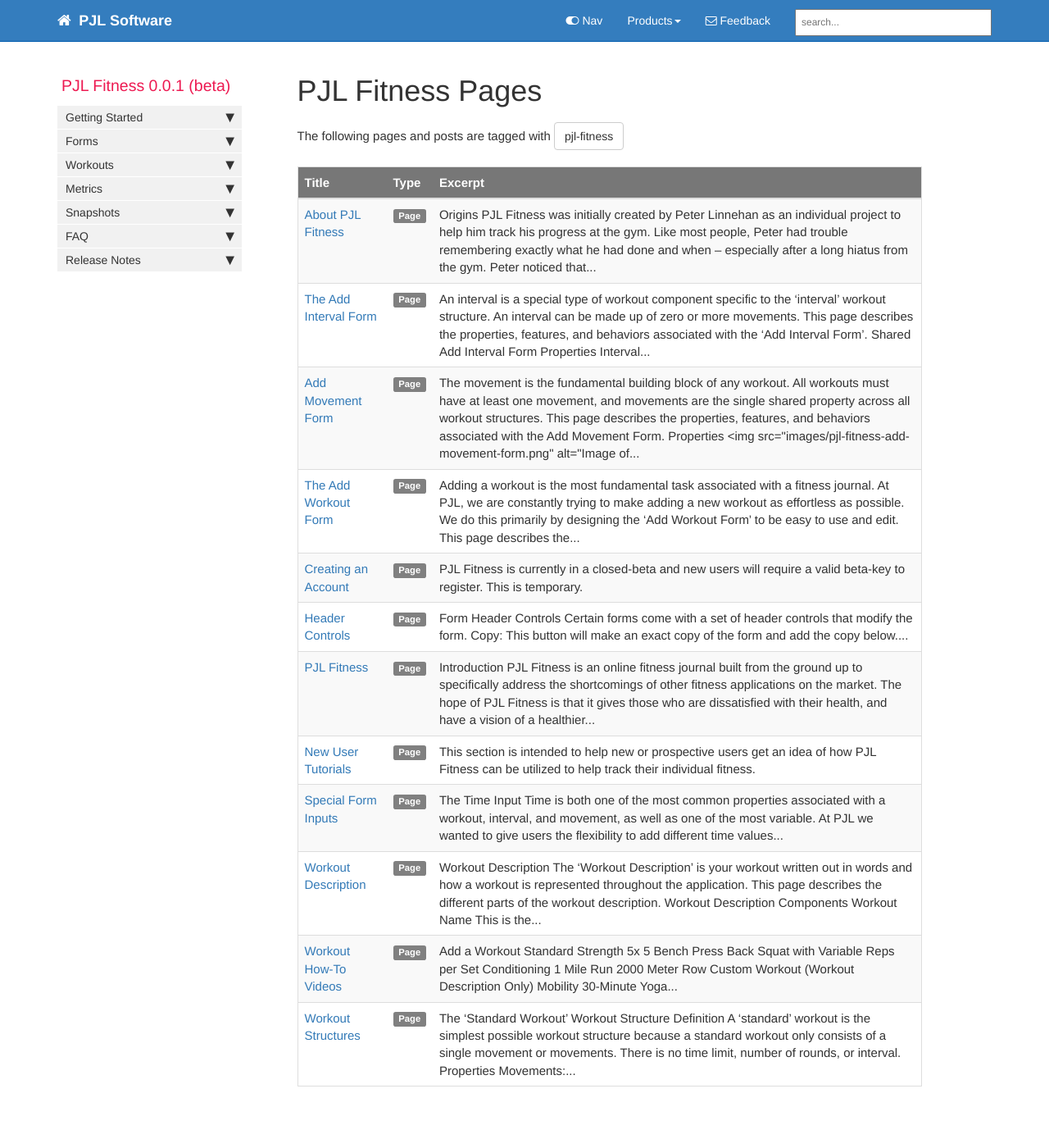
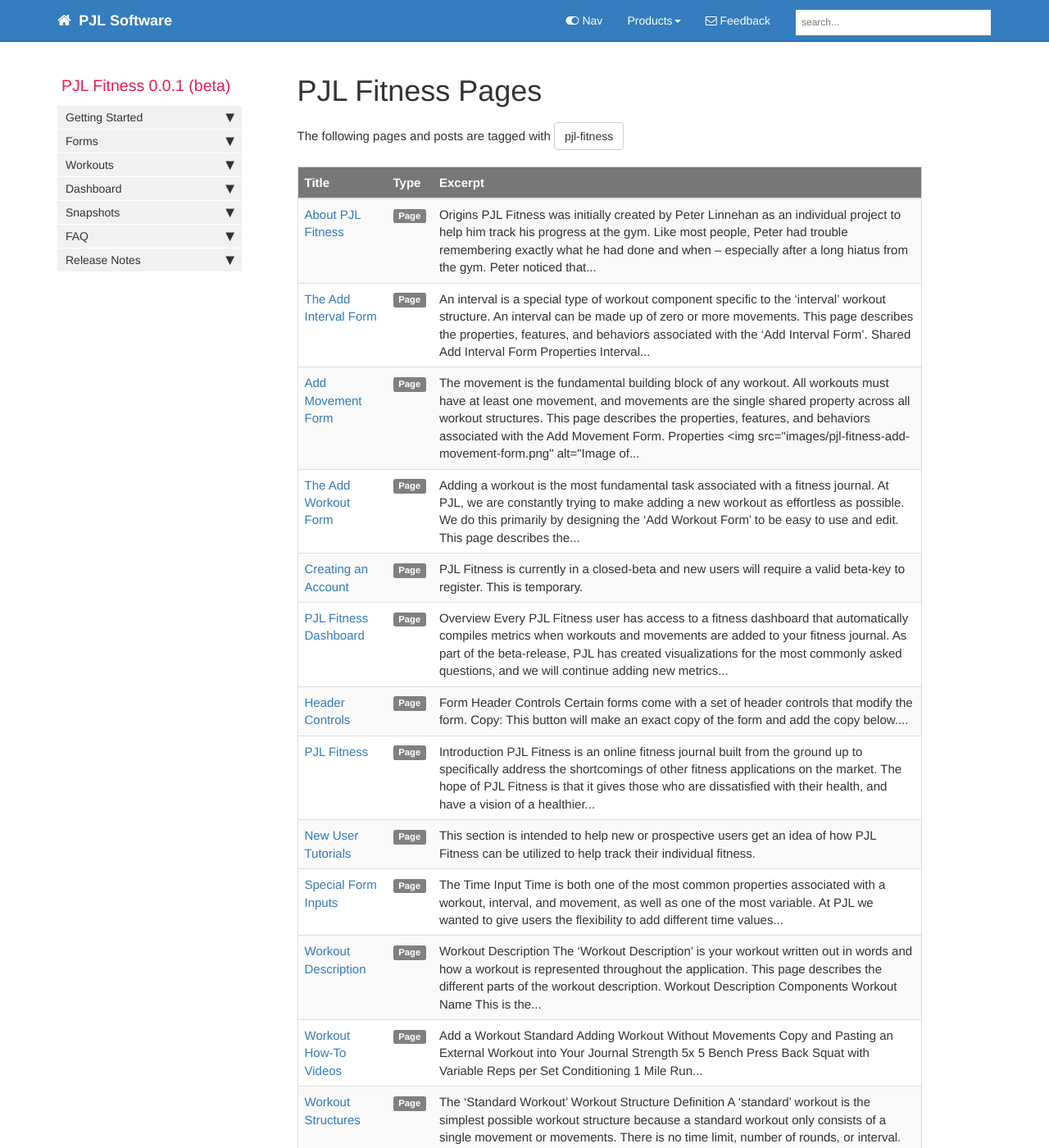
Before and after one commit to pjlinn/pjlinn.github.io, a Jekyll site: the page built from pages/tags/tag_pjl-fitness.md, in a window 1280 px wide and 1400 px high. Shown: the whole window at 82% size. Built offline with Jekyll 4.4.1, drawn with Linux system fonts in a browser that asks for light colours; comment, search, counter and statistics services are not loaded; part of the change alters nothing that is shown.

Commit message:
add new documentation for the dashboard
also add a new copy/paste video link

```diff
--- a/_data/sidebars/pjl-fitness-sidebar.yml
+++ b/_data/sidebars/pjl-fitness-sidebar.yml
@@ -66,11 +66,11 @@ entries:
             url: /pjl-fitness-workout-how-to-videos.html
             output: web, pdf
 
-      - title: Metrics
+      - title: Dashboard
         output: web, pdf
         folderitems:
-          - title: Metrics
-            url: /pjl-fitness-metrics.html
+          - title: Dashboard Visualizations Overview
+            url: /pjl-fitness-dashboard-landing-page.html
             output: web, pdf
 
       - title: Snapshots
--- /dev/null
+++ b/pages/pjl-fitness/pjl-fitness-dashboard-landing-page.md
@@ -0,0 +1,146 @@
+---
+title: PJL Fitness Dashboard
+keywords: pjl-fitness
+# summary: ''
+sidebar: pjl-fitness-sidebar
+tags: [pjl-fitness]
+permalink: pjl-fitness-dashboard-landing-page.html
+folder: pjl-fitness
+toc: true
+---
+
+## Overview
+
+Every PJL Fitness user has access to a fitness dashboard that automatically compiles metrics when [workouts](pjl-fitness-add-workout-form) and [movements](pjl-fitness-add-movement-form) are added to your fitness journal. As part of the beta-release, PJL has created visualizations for the most commonly asked questions, and we will continue adding new metrics and functionality as PJL Fitness matures. This page describes the metrics, features, and behaviors associated with the user dashboard.
+
+### Access
+
+Users can access the metrics by clicking the ‘Dashboard’ link in the application sidebar, or by [navigating directly to the dashboard](https://fitness.pjlindustries.com/#/movement-dashboard) if you have an account and are logged in.
+
+![Image of Dashboard Link in Sidebar](images/pjl-fitness-dashboard-link-in-sidebar.png)
+
+## Metrics
+
+### Current Workout Streak
+
+![Image of Current Workout Streak Panel](images/pjl-fitness-dashboard-current-workout-streak-panel.png)
+
+The ‘Current Workout Streak’ metric keeps track of the number of consecutive days you’ve logged a workout as of either the day you view it or the previous day (whichever is greater).
+
+For example, when you create your account you’ll have zero logged workouts and your current workout streak will be zero; however after you add your first workout, your current workout streak will be one. If you add a workout the following day, your current workout streak will be two, but if you don’t, it will reset back to zero until you add your next workout.
+
+Note that the current workout streak is not affected by the [dashboard timespan](pjl-fitness-dashboard-landing-page.html#timespan) selection.
+
+#### Behaviors
+
+All workouts are created equally in the eyes of this metric. The only criterion for a workout to be counted is that it is logged with the appropriate date.
+
+This means that a mobility workout such as a yoga class, or active recovery workout such as a swim are counted the same as a high-intensity workout.
+
+#### Intention
+
+The intention of the current workout streak metric is twofold:
+
+1. **User Motivation** - Streaks are inherently motivating. Knowing how well you’re doing provides an added incentive to continue. Unfortunately most people forget how many days in a row they’ve done something after only a few days. This metric remembers for you, ensuring you get credit for everything you’ve done provides you an accomplishment you should be proud of.
+
+2. **Enforces Exercise as a Conscious Effort**: Because all types of logged workouts count equally (i.e. mobility, low-intensity, recovery, high-intensity, etc.). Users can keep streaks active without spending hours at a gym or attending a high-intensity class. This cultivates a more reasonable and sustainable approach to health and wellness that is predicated more on movement than effort.
+
+### Workout Logged
+
+![Image of Workouts Logged Panel](images/pjl-fitness-dashboard-workouts-logged-panel.png)
+
+The ‘Workouts Logged’ metric keeps track of the cumulative number of workouts logged over a designated [timespan](pjl-fitness-dashboard-landing-page.html#timespan). Each individual logged workout is counted irrespective of whether or not additional workouts were logged that day. Therefore a day with three logged workouts would contribute three workouts to this metric.
+
+#### Behaviors
+
+All workouts are created equally in the eyes of this metric. The only criterion for a workout to be counted is that it is logged with the appropriate date.
+
+#### Intention
+
+**User Motivation** - It’s almost impossible to keep track of how many workouts were performed in a month much less in the past six months. This is an important metric to track, however, because most people get a feeling of accomplishment from seeing how much work they’ve put in. PJL will do this tracking for you and make sure you can check at any time.
+
+### Max Workout Streak
+
+![Image of Max Workout Streak](images/pjl-fitness-dashboard-max-workout-streak.png)
+
+The ‘Max Workout Streak’ metric keeps track of the maximum number of consecutive days you’ve logged a workout over a designated [timespan](pjl-fitness-dashboard-landing-page.html#timespan). If your [current workout streak](pjl-fitness-dashboard-landing-page.html#current-workout-streak) is also your max streak, these metrics will be equal.
+
+#### Behaviors
+
+The max workout streak is equivalent to the max current workout streak over the selected timespan. This means that the current workout streak will be less than or equal to the max workout streak, but never larger.
+
+#### Intention
+
+**User Motivation** - The max workout streak provides a benchmark goal for users to try and meet or exceed.
+
+**User Validation** - The max workout streak provides users validation for their previous accomplishments.
+
+### Workout Distribution
+
+![Image of Workout Distribution](images/pjl-fitness-dashboard-workout-distribution.png)
+
+The ‘Workout Distribution’ visualization is a pie chart that aggregates the [type of workout](pjl-fitness-add-workout-form.html#workout-info) performed of a selected [timespan](pjl-fitness-dashboard-landing-page.html#timespan).
+
+#### Behaviors
+
+Users can click or hover over a slice of the pie chart to see how many workouts are in that chunk and what percentage of the total that chunk represents. The sum of each chunk will equal the [workouts logged](pjl-fitness-dashboard-landing-page.html#workout-logged) metric.
+
+#### Intention
+
+The intention of this visualization is to give users a quick birds-eye view of the types of workouts they have done over the selected time period.
+
+### Workouts per Week
+
+![Image of Workouts per Week](images/pjl-fitness-dashboard-workouts-per-week.png)
+
+The ‘Workouts per Week’ visualization is a bar chart that aggregates the number of workouts performed in a given week over the selected [timespan](pjl-fitness-dashboard-landing-page.html#timespan).
+
+#### Behaviors
+
+Users can click a bar, or hover, to see the exact number of workouts for that week. Note that if a week has zero workouts, it will not be shown. The sum of each bar will equal the [workouts logged](pjl-fitness-dashboard-landing-page.html#workout-logged) metric.
+
+#### Intention
+
+The intention of this visualization is to give users a quick overview of how their workouts are distributed across weeks.
+
+### Movement Progress
+
+![Image of Movement Progress](images/pjl-fitness-dashboard-movement-progress.png)
+
+The ‘Movement Progress’ visualization allows users to track the weights used for a particular movement across logged workouts. Note that the selected time span does not affect this visualization; the entire workout history is searched.
+
+**Please note that this visualization will only chart weight.** If a movement does not have a weight associated with it, nothing will be shown. There are plans to support tracking movement progress in other ways than weight, but weight is the only supported movement property at this time.
+
+#### Behaviors
+
+Although anything can be typed into the movement name input, the movement name input comes with a typeahead search to help select a valid movement to graph. The search matches against all possible movements regardless of whether the movement has a weight associated with it. Therefore if you type in ‘swi’, select ‘swim’, and click ‘Graph Progress’, the results will likely be blank because most people do not swim with weights.
+
+#### Intention
+
+Many users like to see their progress in terms of being able to handle increased weight across movements. This visualization gives users an easy way to see their strength progress over time.
+
+### Workout Progress
+
+![Image of Workout Progress](images/pjl-fitness-dashboard-workout-progress.png)
+
+The ‘Workout Progress’ visualization allows users to track the workout results over time. Note that the selected time span does not affect this visualization; the entire workout history is searched.
+
+#### Behaviors
+
+Although anything can be typed into the workout name input, the workout name input comes with a typeahead search to help select a valid workout name. The search matches against all existing workout names associated with a user’s logged workouts. The resulting table will show workout scores associated with that workout if any have been provided.
+
+Users can click the workout date value in the table to open the specific workout.
+
+#### Intention
+
+The intention of this visualization is to easily track workout progress over time. A common way to benchmark progress is to redo a workout and compare the results. This table allows you to do that easily.
+
+## Features
+
+### Timespan
+
+![Image of Workout Dashboard Timespan](images/pjl-fitness-dashboard-timespan.png)
+
+The workout dashboard timespan component allows users to quickly update the time period used to aggregate certain metrics. By clicking a different timespan, the applicable metric will update with the data for that particular period.
+
+{% include links.html %}
--- a/pages/pjl-fitness/pjl-fitness-workout-how-to-videos.md
+++ b/pages/pjl-fitness/pjl-fitness-workout-how-to-videos.md
@@ -11,6 +11,10 @@ folder: pjl-fitness
 ## Add a Workout
 
 ### Standard
+
+#### Adding Workout Without Movements
+
+[Copy and Pasting an External Workout into Your Journal](https://youtu.be/Zsdhcv_9kRo)
 
 #### Strength
 
```
Also changed, not shown: images/pjl-fitness-dashboard-current-workout-streak-panel.png (added), images/pjl-fitness-dashboard-link-in-sidebar.png (added), images/pjl-fitness-dashboard-max-workout-streak.png (added), images/pjl-fitness-dashboard-movement-progress.png (added), images/pjl-fitness-dashboard-timespan.png (added), images/pjl-fitness-dashboard-workout-distribution.png (added), images/pjl-fitness-dashboard-workout-progress.png (added), images/pjl-fitness-dashboard-workouts-logged-panel.png (added), images/pjl-fitness-dashboard-workouts-per-week.png (added).
